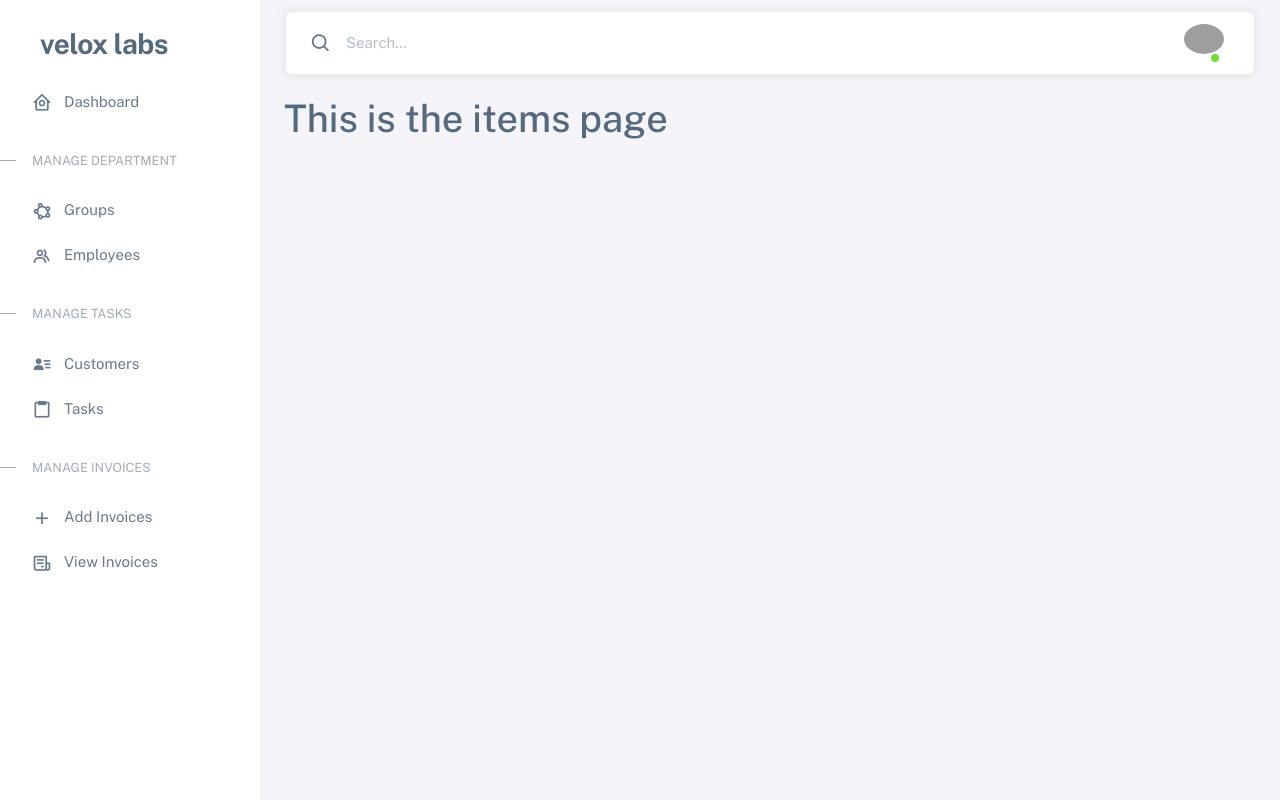
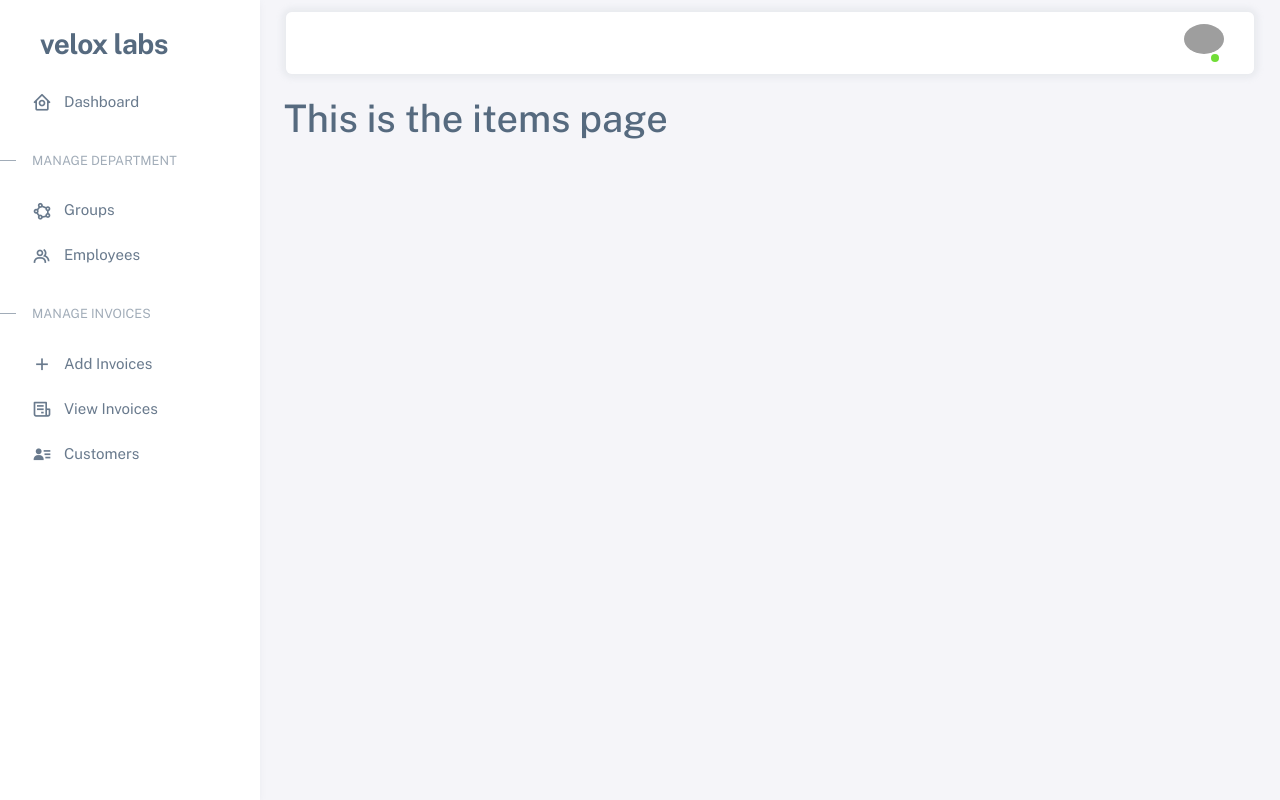
Before and after one commit to Nitin0422/velox_system_sql, a Django app: page /add-data/ in a window 1280 px wide. Run offline with Django 4.2, Linux system fonts and the light colour scheme; a user stored in the database is signed in; some libraries are stand-ins or nearby versions; grey boxes are pictures that could not be loaded.

Commit message:
Relocated menu items in sidenav

```diff
--- a/my_app/templates/base.html
+++ b/my_app/templates/base.html
@@ -149,6 +149,15 @@
                 <div data-i18n="Layouts">Task Categories</div>
               </a>
             </li>
+
+            <!-- Item 1-->
+            <li class="menu-item">
+              <a href="{% url 'my_app:tasks_view'%}" class="menu-link">
+                <i class="menu-icon tf-icons bx bx-clipboard"></i>
+                <div data-i18n="Layouts">Task Code</div>
+              </a>
+            </li>
+
             {% endif %}
             <!-- Departments Section -->
             <li class="menu-header small text-uppercase">
@@ -174,27 +183,6 @@
               </a>
             </li>
 
-            <!-- Tasks Section -->
-            <li class="menu-header small text-uppercase">
-              <span class="menu-header-text">Manage Tasks</span>
-            </li>
-
-            <!-- Item 1-->
-            <li class="menu-item">
-              <a href="{% url 'my_app:customers_view'%}" class="menu-link">
-                <i class="menu-icon tf-icons bx bxs-user-detail"></i>
-                <div data-i18n="Layouts">Customers</div>
-              </a>
-            </li>
-
-            <!-- Item 1-->
-            <li class="menu-item">
-              <a href="{% url 'my_app:tasks_view'%}" class="menu-link">
-                <i class="menu-icon tf-icons bx bx-clipboard"></i>
-                <div data-i18n="Layouts">Tasks</div>
-              </a>
-            </li>
-
             <!-- Invoices Section -->
             <li class="menu-header small text-uppercase">
               <span class="menu-header-text">Manage Invoices</span>
@@ -212,6 +200,14 @@
               <a href="{% url 'my_app:invoices_view'%}" class="menu-link">
                 <i class="menu-icon tf-icon bx bx-receipt"></i>
                 <div data-i18n="Layouts">View Invoices</div>
+              </a>
+            </li>
+
+            <!-- Item 1-->
+            <li class="menu-item">
+              <a href="{% url 'my_app:customers_view'%}" class="menu-link">
+                <i class="menu-icon tf-icons bx bxs-user-detail"></i>
+                <div data-i18n="Layouts">Customers</div>
               </a>
             </li>
           </ul>
@@ -238,11 +234,11 @@
             </div>
 
             <div
-              class="navbar-nav-right d-flex align-items-center"
+              class="navbar-nav-right d-flex align-items-center "
               id="navbar-collapse"
             >
               <!-- Search -->
-              <div class="navbar-nav align-items-center">
+              <!-- <div class="navbar-nav align-items-center">
                 <div class="nav-item d-flex align-items-center">
                   <i class="bx bx-search fs-4 lh-0"></i>
                   <input
@@ -252,7 +248,7 @@
                     aria-label="Search..."
                   />
                 </div>
-              </div>
+              </div> -->
               <!-- /Search -->
 
               <ul class="navbar-nav flex-row align-items-center ms-auto">
```
